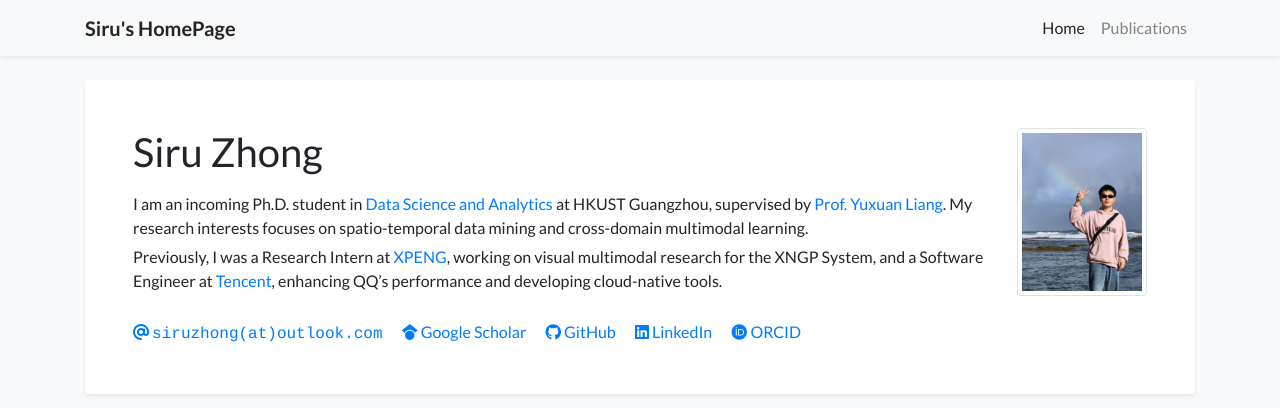
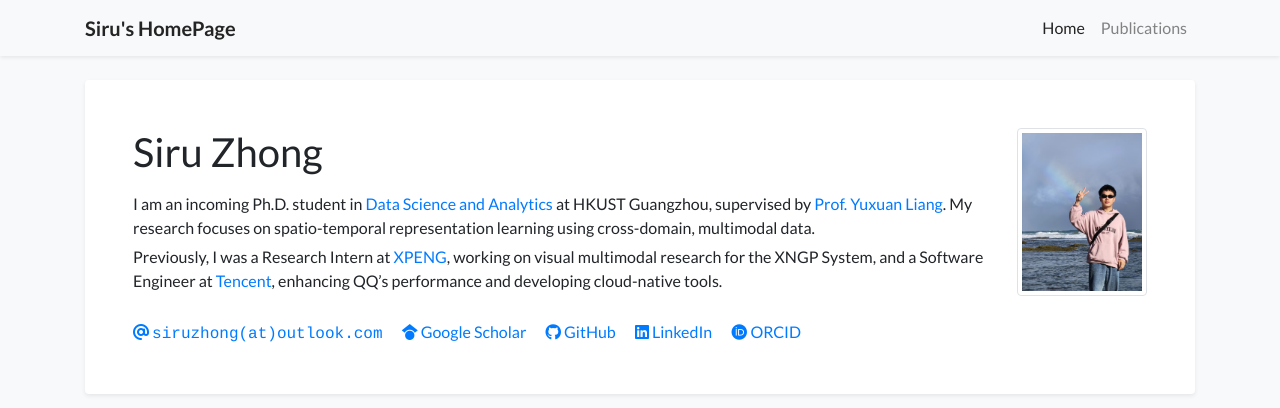
Before and after one commit to thunderlrr/songxinlei.github.io, a Jekyll site: the page built from index.html, in a window 1280 px wide and 900 px high. Shown: the top 408 px of the window. Built offline with Jekyll 4.4.1, drawn with Linux system fonts in a browser that asks for light colours; a style sheet for code colours, icons or effects is not loaded.

Commit message:
update profile

```diff
--- a/_data/profile.yml
+++ b/_data/profile.yml
@@ -21,7 +21,7 @@ linkedin: siruzhong
 orcid: 0009-0001-4465-8686
 
 short_bio: >-
-  <p style="margin-bottom:5px"> I am an incoming Ph.D. student in <a href="http://dsa.hkust-gz.edu.cn/">Data Science and Analytics</a> at HKUST Guangzhou, supervised by <a href="https://yuxuanliang.com/">Prof. Yuxuan Liang</a>. My research interests focuses on spatio-temporal data mining and cross-domain multimodal learning.</p>
+  <p style="margin-bottom:5px"> I am an incoming Ph.D. student in <a href="http://dsa.hkust-gz.edu.cn/">Data Science and Analytics</a> at HKUST Guangzhou, supervised by <a href="https://yuxuanliang.com/">Prof. Yuxuan Liang</a>. My research focuses on spatio-temporal representation learning using cross-domain, multimodal data.</p>
   <p style="margin-bottom:5px"> Previously, I was a Research Intern at <a href="https://www.xpeng.com/">XPENG</a>, working on visual multimodal research for the XNGP System, and a Software Engineer at <a href="https://www.tencent.com/">Tencent</a>, enhancing QQ’s performance and developing cloud-native tools.</p>
 
 portrait_url: /assets/images/photos/portrait.jpg
```
